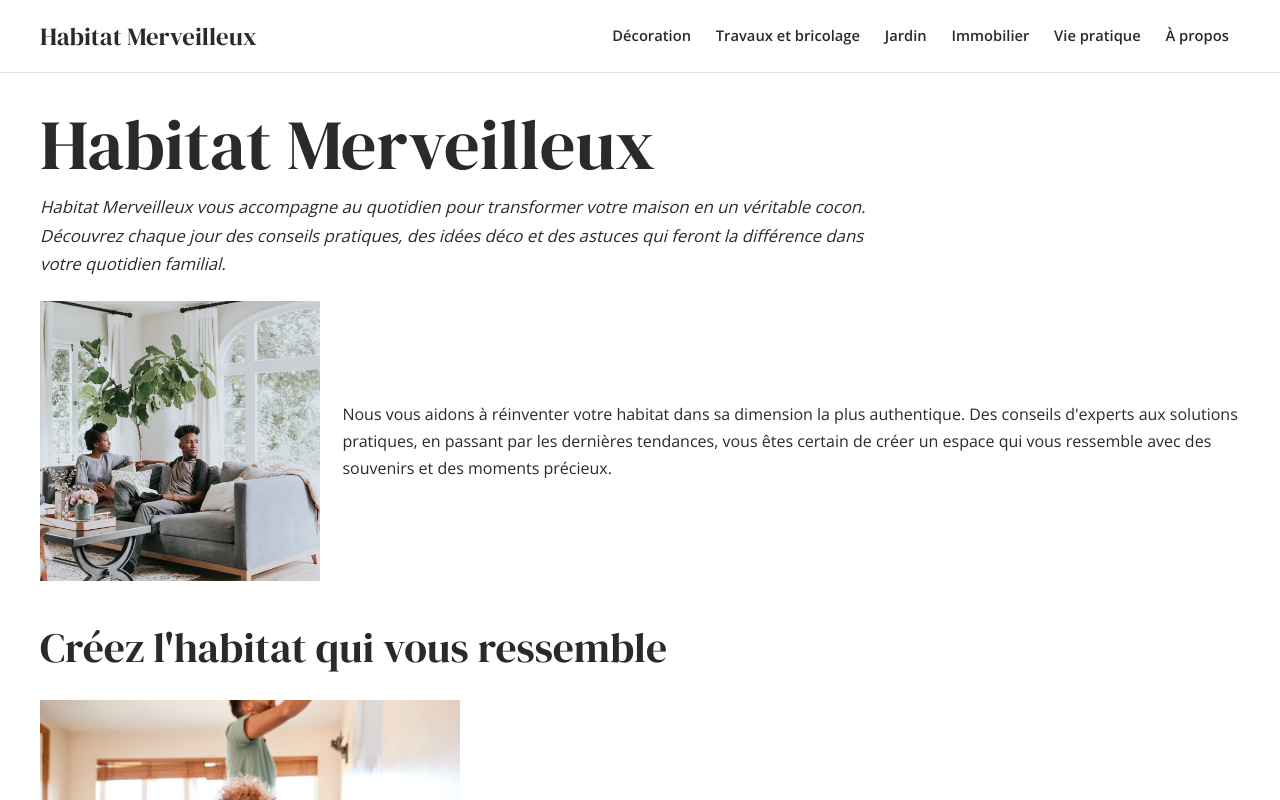
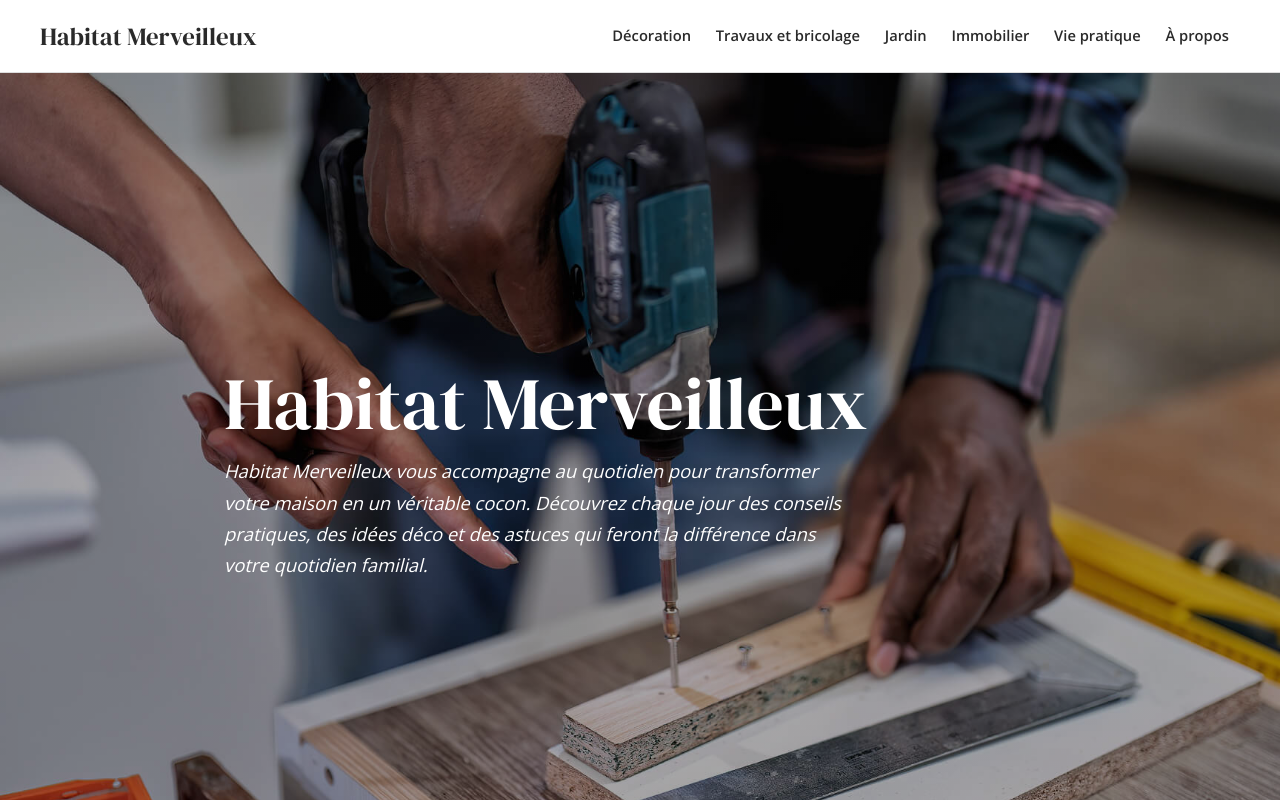
Before and after one commit to HeyHolloop/habitat-merveilleux-fr, an Astro site: page / in a window 1280 px wide. Shown: the top 800 px of the page. Built offline with nearby package versions, Linux system fonts and the light colour scheme; Astro itself is replaced by a stand-in of ours.

Commit message:
Hero plein écran, mentions recopiées, miniatures en JPEG.
La photo de fond est nos-maisons-home.jpg. Les cartes n'utilisent plus le WebP de 8 Ko.

```diff
--- a/src/components/AccrocheHome.astro
+++ b/src/components/AccrocheHome.astro
@@ -1,9 +1,13 @@
+<section class="hm-hero">
+  <div class="hm-coquille hm-hero__texte">
+    <h1>Habitat Merveilleux</h1>
+    <p>
+      Habitat Merveilleux vous accompagne au quotidien pour transformer votre maison en un véritable cocon. Découvrez chaque jour des conseils pratiques, des idées déco et des astuces qui feront la différence dans votre quotidien familial.
+    </p>
+  </div>
+</section>
 <section class="hm-accroche">
   <div class="hm-coquille">
-    <h1>Habitat Merveilleux</h1>
-    <p class="hm-accroche__chapo">
-      Habitat Merveilleux vous accompagne au quotidien pour transformer votre maison en un véritable cocon. Découvrez chaque jour des conseils pratiques, des idées déco et des astuces qui feront la différence dans votre quotidien familial.
-    </p>
     <div class="hm-duo">
       <img
         src="/images/home/nos-maison-home-2.jpg"
--- a/src/components/CoverImage.astro
+++ b/src/components/CoverImage.astro
@@ -1,6 +1,4 @@
 ---
-import fs from "node:fs";
-
 interface Props {
   src: string;
   alt: string;
@@ -21,12 +19,7 @@ const {
   height,
 } = Astro.props;
 
-const webp =
-  src.startsWith("/") &&
-  /\.(jpg|jpeg)$/i.test(src) &&
-  fs.existsSync(`public${src.replace(/\.(jpg|jpeg)$/i, ".webp")}`)
-    ? src.replace(/\.(jpg|jpeg)$/i, ".webp")
-    : null;
+const webp = null;
 ---
 
 {webp ? (
--- a/src/components/PageLegal.astro
+++ b/src/components/PageLegal.astro
@@ -42,9 +42,12 @@ import { SITE_CONFIG } from "../config";
     <strong>Contenus publiés :</strong> Les informations présentées sur Habitat Merveilleux sont fournies à titre informatif et peuvent évoluer. Bien que nous mettions tout en œuvre pour garantir leur exactitude, nous ne pouvons être tenus responsables en cas d'erreur, d'omission ou de contenu obsolète.
   </p>
   <p>
-    <strong>Avertissement Bricolage et Travaux :</strong> La pratique du bricolage et la réalisation de travaux comportent des risques (coupures, chutes, risques électriques, structurels, etc.). Les tutoriels et conseils sont donnés à titre indicatif. L'utilisateur est seul responsable de sa propre sécurité et de la bonne réalisation des travaux. Habitat Merveilleux et OVELIUM déclinent toute responsabilité quant aux dommages matériels ou corporels pouvant survenir lors de la mise en application des conseils du site. Pour tout travail touchant aux structures porteuses, à l'électricité, au gaz ou à la plomberie complexe, il est impératif de faire appel à un artisan qualifié et assuré.
-  </p>
-  <p>
+    <strong>Avertissement Bricolage et Travaux :</strong> La pratique du bricolage et la réalisation de travaux comportent des risques (coupures, chutes, risques électriques, structurels, etc.). Les tutoriels et conseils sont donnés à titre indicatif. L'utilisateur est seul responsable de sa propre sécurité et de la bonne réalisation des travaux. Habitat Merveilleux et la SARL LEMALOM déclinent toute responsabilité quant aux dommages matériels ou corporels pouvant survenir lors de la mise en application des conseils du site. Pour tout travail touchant aux structures porteuses, à l'électricité, au gaz ou à la plomberie complexe, il est impératif de faire appel à un artisan qualifié et assuré.
+ </p>
+ <p>
+ <strong>Transparence éditoriale :</strong> « Jacques » est une figure éditoriale (persona) représentant l'équipe de rédaction de Habitat Merveilleux. Ce profil incarne la ligne éditoriale du site mais ne correspond pas à une personne physique unique. L'ensemble des contenus est produit et vérifié sous la responsabilité de l'éditeur.
+ </p>
+ <p>
     <strong>Liens externes :</strong> Le site peut contenir des liens vers des sites tiers. Nous n'avons aucun contrôle sur ces sites et déclinons toute responsabilité quant à leur contenu, leurs services ou leur politique de confidentialité.
   </p>
 
--- a/src/styles/journal.css
+++ b/src/styles/journal.css
@@ -197,15 +197,36 @@ img { max-width: 100%; height: auto; display: block; }
   .hm-pied__grille { grid-template-columns: 1fr; }
 }
 
+.hm-hero {
+  min-height: 100vh;
+  display: flex;
+  align-items: center;
+  background:
+    linear-gradient(rgba(0, 0, 0, 0.35), rgba(0, 0, 0, 0.35)),
+    url("/images/home/nos-maisons-home.jpg") top center / cover no-repeat;
+  color: #fff;
+}
+.hm-hero__texte {
+  max-width: 52rem;
+  padding: 5rem 0;
+}
+.hm-hero h1 {
+  font-family: "DM Serif Display", serif;
+  font-size: clamp(2.8rem, 6vw, 4.6rem);
+  line-height: 1.05;
+  font-weight: 400;
+  margin: 0 0 0.8rem;
+  color: #fff;
+}
+.hm-hero p {
+  margin: 0;
+  max-width: 40rem;
+  font-size: 1.15rem;
+  font-style: italic;
+  color: #fff;
+}
 .hm-accroche {
   padding: 2.2rem 0 1.2rem;
-}
-.hm-accroche h1 {
-  font-family: "DM Serif Display", serif;
-  font-size: clamp(2.6rem, 6vw, 4.4rem);
-  line-height: 1.05;
-  margin: 0 0 0.7rem;
-  font-weight: 400;
 }
 .hm-accroche h2 {
   font-family: "DM Serif Display", serif;
```
Also changed, not shown: public/images/home/nos-maisons-home.jpg (added).
